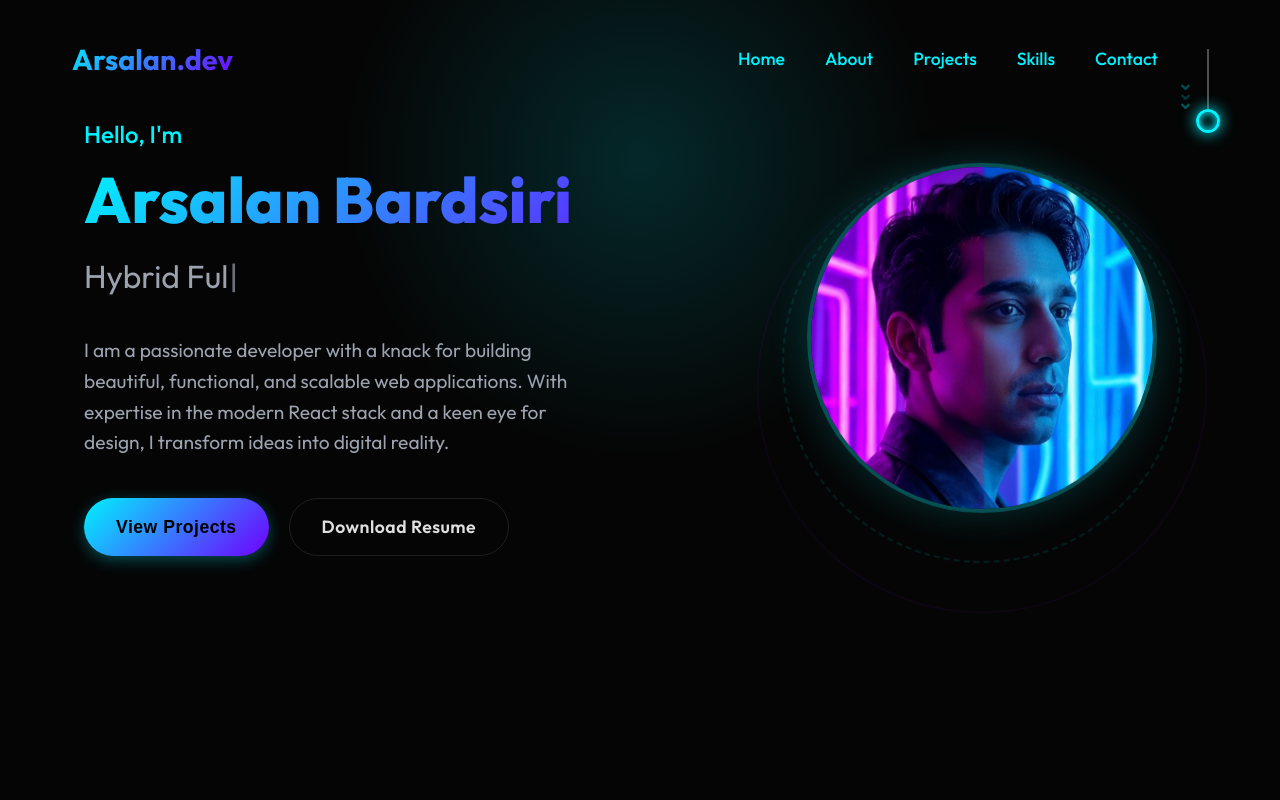
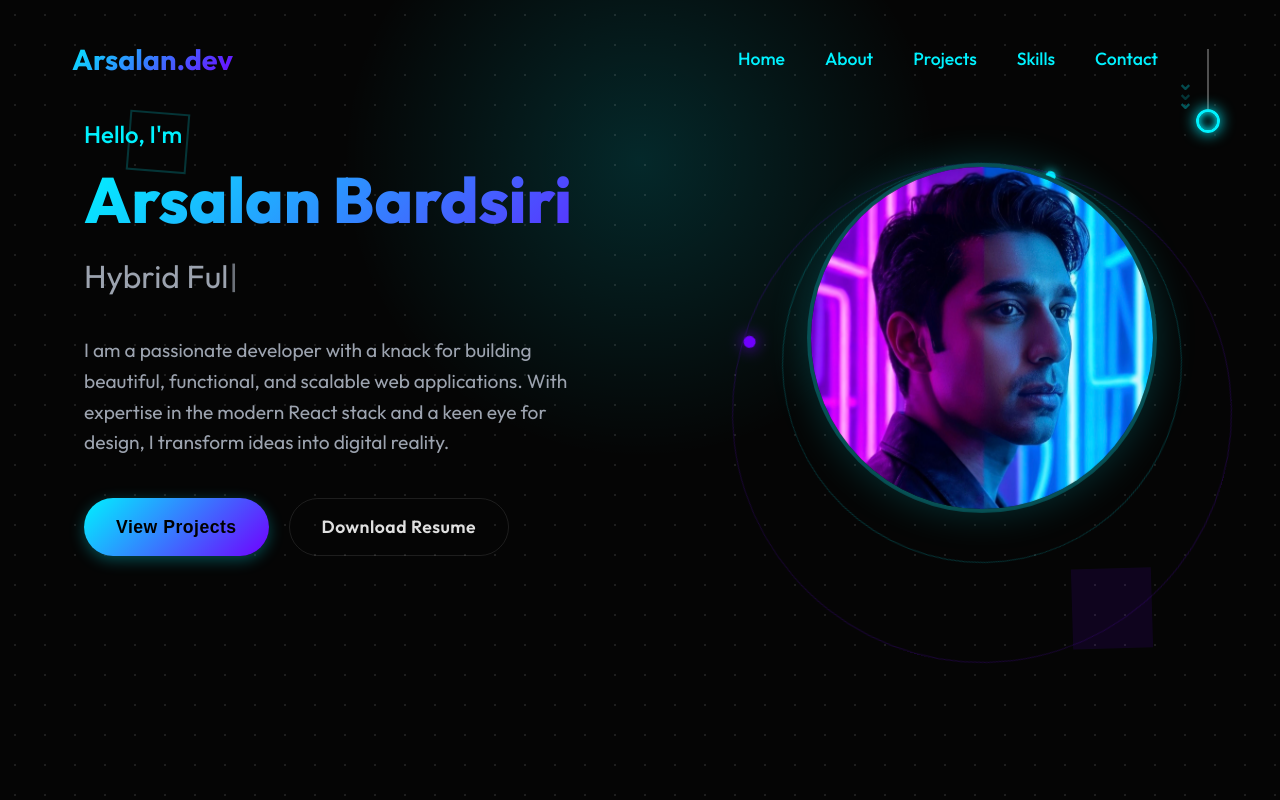
Before and after one commit to arsalanbardsiri/portfolio-react, a React (Vite) app: page / in a window 1280 px wide. Shown: the top 800 px of the page. Built offline with nearby package versions, Linux system fonts and the light colour scheme.

Commit message:
feat: upgrade hero to geometric tech style with dot grid and orbits

```diff
--- a/src/components/Hero.tsx
+++ b/src/components/Hero.tsx
@@ -16,7 +16,10 @@ export const Hero: FC<HeroProps> = ({ onNavigate }) => {
       justifyContent: 'center',
       paddingTop: '120px',
       position: 'relative',
-      overflow: 'hidden'
+      overflow: 'hidden',
+      // Dot Grid Background
+      backgroundImage: 'radial-gradient(rgba(255, 255, 255, 0.1) 1px, transparent 1px)',
+      backgroundSize: '30px 30px'
     }}>
       {/* Background Gradient Blob */}
       <div style={{
@@ -31,7 +34,50 @@ export const Hero: FC<HeroProps> = ({ onNavigate }) => {
         pointerEvents: 'none'
       }} />
 
-      <div className="container">
+      {/* Floating Geometric Shapes */}
+      <motion.div
+        animate={{ y: [0, -20, 0], rotate: [0, 10, 0] }}
+        transition={{ duration: 5, repeat: Infinity, ease: "easeInOut" }}
+        style={{
+          position: 'absolute',
+          top: '15%',
+          left: '10%',
+          width: '60px',
+          height: '60px',
+          border: '2px solid rgba(0, 242, 255, 0.2)',
+          transform: 'rotate(45deg)',
+          zIndex: 0
+        }}
+      />
+      <motion.div
+        animate={{ y: [0, 30, 0], rotate: [0, -15, 0] }}
+        transition={{ duration: 7, repeat: Infinity, ease: "easeInOut" }}
+        style={{
+          position: 'absolute',
+          bottom: '20%',
+          right: '10%',
+          width: '80px',
+          height: '80px',
+          background: 'rgba(112, 0, 255, 0.1)',
+          zIndex: 0
+        }}
+      />
+      <motion.div
+        animate={{ x: [0, 20, 0], opacity: [0.3, 0.6, 0.3] }}
+        transition={{ duration: 4, repeat: Infinity, ease: "easeInOut" }}
+        style={{
+          position: 'absolute',
+          top: '40%',
+          right: '20%',
+          width: '20px',
+          height: '20px',
+          background: 'var(--primary)',
+          borderRadius: '50%',
+          zIndex: 0
+        }}
+      />
+
+      <div className="container" style={{ position: 'relative', zIndex: 1 }}>
         <div className="grid" style={{
           gridTemplateColumns: '1.2fr 0.8fr',
           gap: '40px',
@@ -113,25 +159,49 @@ export const Hero: FC<HeroProps> = ({ onNavigate }) => {
               </div>
             </div>
 
-            {/* Decorative Circles */}
+            {/* Orbit 1 with Satellite */}
             <div style={{
               position: 'absolute',
               width: '400px',
               height: '400px',
-              border: '2px dashed rgba(0, 242, 255, 0.1)',
+              border: '1px solid rgba(0, 242, 255, 0.2)',
               borderRadius: '50%',
               animation: 'spin 20s linear infinite',
               zIndex: 1
-            }} />
+            }}>
+              <div style={{
+                position: 'absolute',
+                top: '50%',
+                left: '-5px',
+                width: '10px',
+                height: '10px',
+                background: 'var(--primary)',
+                borderRadius: '50%',
+                boxShadow: '0 0 10px var(--primary)'
+              }} />
+            </div>
+
+            {/* Orbit 2 with Satellite */}
             <div style={{
               position: 'absolute',
-              width: '450px',
-              height: '450px',
-              border: '1px solid rgba(157, 0, 255, 0.1)',
+              width: '500px',
+              height: '500px',
+              border: '1px solid rgba(112, 0, 255, 0.2)',
               borderRadius: '50%',
               animation: 'spin 30s linear infinite reverse',
               zIndex: 1
-            }} />
+            }}>
+              <div style={{
+                position: 'absolute',
+                top: '0',
+                left: '50%',
+                width: '12px',
+                height: '12px',
+                background: 'var(--secondary)',
+                borderRadius: '50%',
+                boxShadow: '0 0 15px var(--secondary)'
+              }} />
+            </div>
           </motion.div>
         </div>
       </div>
```
